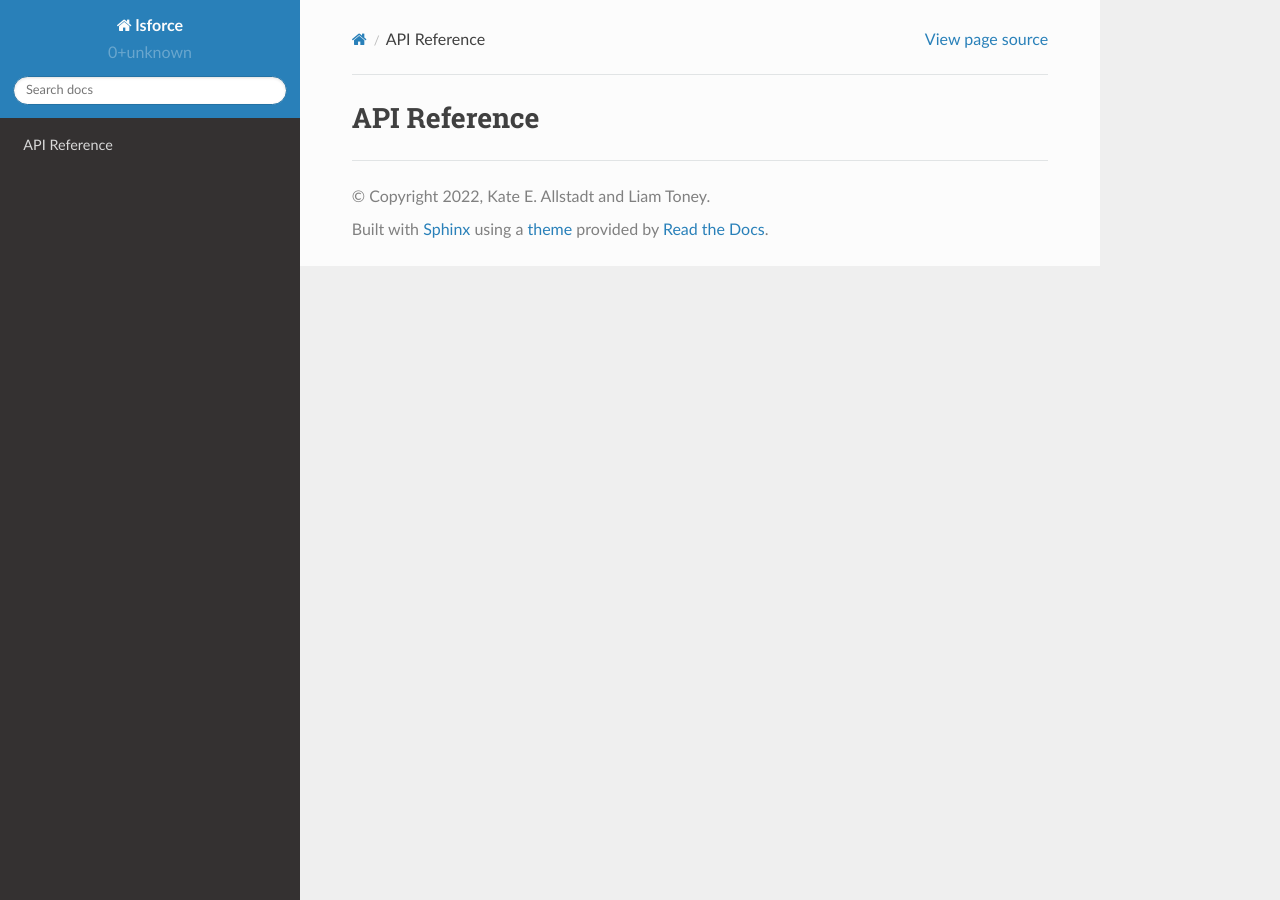
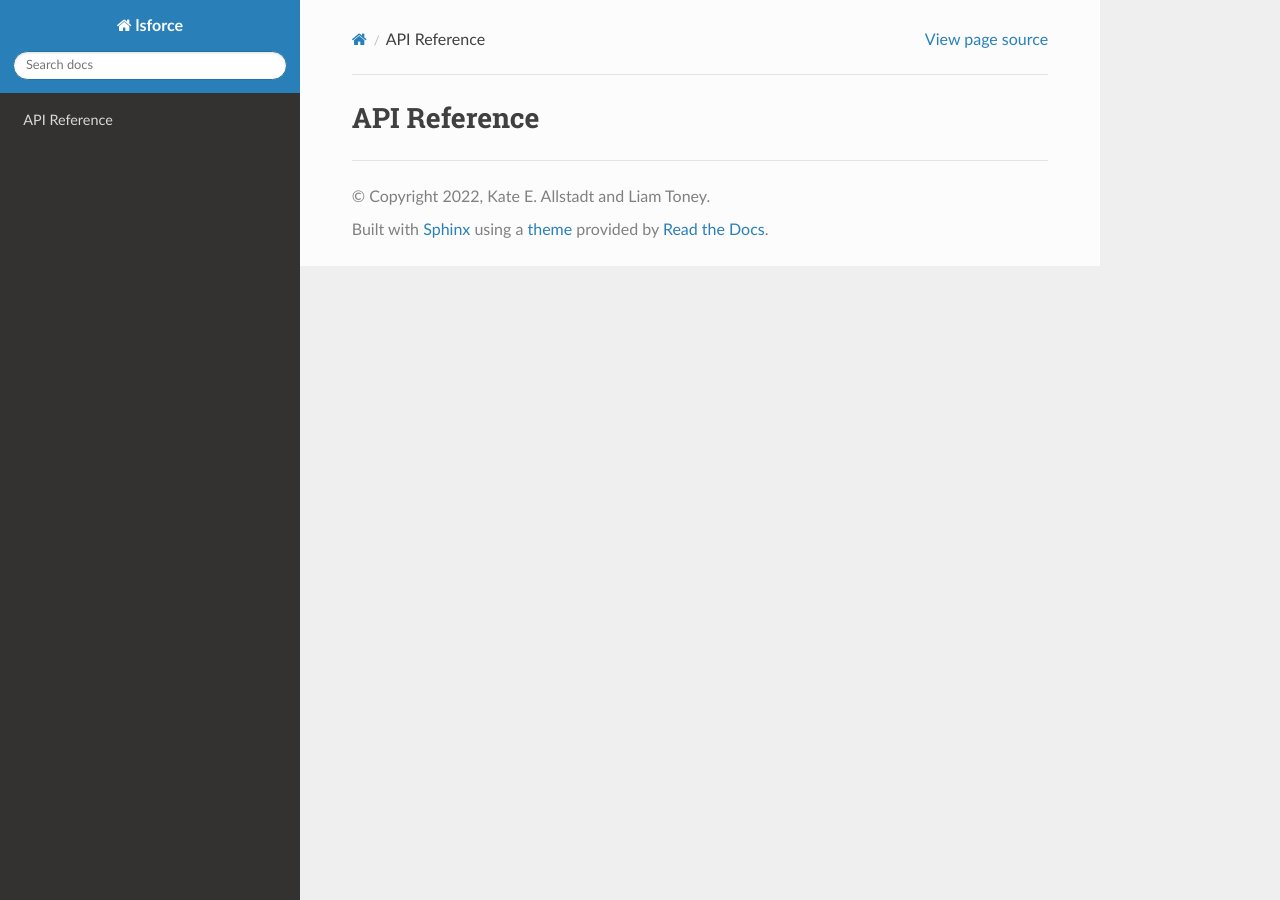
Before and after one commit to DOI-USGS/lsforce, a Sphinx documentation site: the page built from doc/index.rst, in a window 1280 px wide. Built offline with Sphinx 7.4.7 and the Read the Docs theme 2.0.0, drawn with Linux system fonts in a browser that asks for light colours; pages that are not in the unit, such as notebooks, are missing from menus.

Commit message:
Don't show version in HTML docs

```diff
--- a/doc/conf.py
+++ b/doc/conf.py
@@ -45,6 +45,8 @@ html_theme = 'sphinx_rtd_theme'
 
 html_title = f'{project} documentation'
 
+html_theme_options = dict(display_version=False)
+
 napoleon_numpy_docstring = False
 
 root_doc = 'index'
```
Also changed, not shown: 12 other files.
